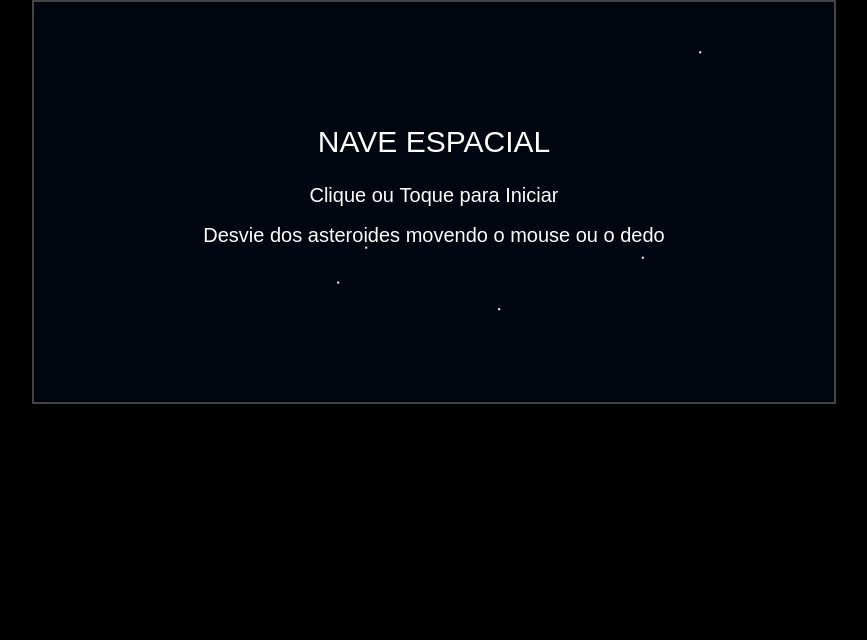
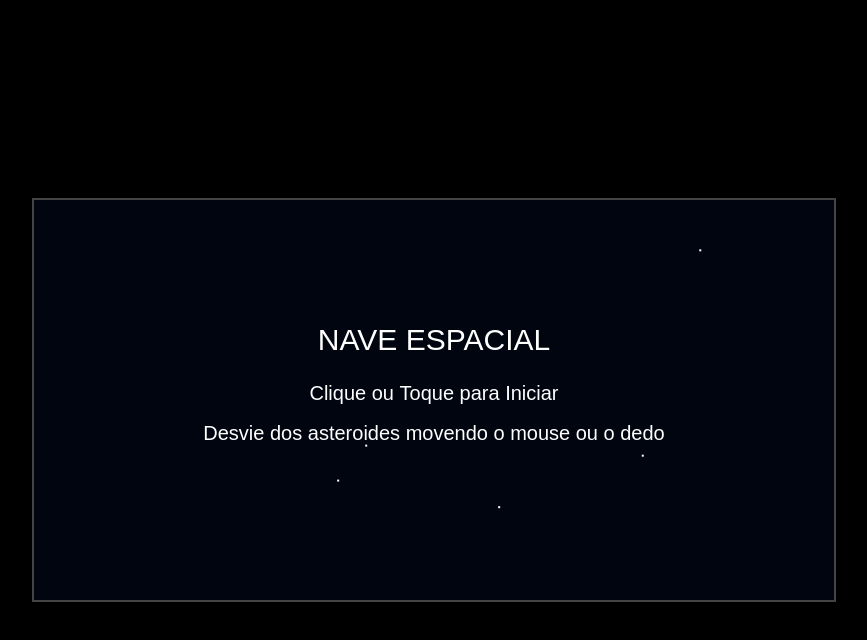
Before and after one commit to JordaneAndradeSoares/Jogos-online, a plain HTML site: page nave/nave.html in a window 1280 px wide. Shown: the whole page, without its empty margins (206-1073 px from the left). Drawn offline with Linux system fonts and the light colour scheme.

Commit message:
Add files via upload

```diff
--- a/nave/nave.html
+++ b/nave/nave.html
@@ -5,10 +5,37 @@
     <meta name="viewport" content="width=device-width, initial-scale=1.0, user-scalable=no">
     <title>Nave Espacial ONLINE</title>
     <style>
-        body { margin: 0; background: #000; display: flex; flex-direction: column; align-items: center; font-family: Arial, sans-serif; color: white; overflow: hidden; }
-        p { margin: 12px; font-size: 18px; }
-        canvas { background: #000510; border: 2px solid #444; width: 100%; max-width: 800px; height: auto; cursor: none; }
-        a { color: #00d4ff; text-decoration: none; font-weight: bold; }
+        html, body {
+            margin: 0;
+            width: 100%;
+            height: 100%;
+            margin: 0;
+            background: #000;
+            display: flex;
+            flex-direction: column;
+            align-items: center;
+            font-family: Arial, sans-serif;
+            color: white;
+            overflow: hidden;
+            justify-content: center; /* horizontal */
+            align-items: center;     /* vertical */
+            overflow: hidden; }
+
+        p { margin: 12px;
+            font-size: 18px; }
+
+        canvas { background: #000510;
+            border: 2px solid #444;
+            width: 100%;
+            max-width: 800px;
+            height: auto;
+            cursor: none; }
+
+        a { color: #00d4ff;
+            text-decoration: none;
+            font-weight: bold; }
+</style>
+
     </style>
 </head>
 <body>
```
Also changed, not shown: amogus/amogus.html (+8 -0 lines), sapo/sapo.html (+10 -0 lines).
